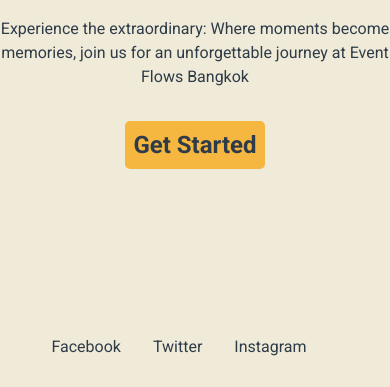
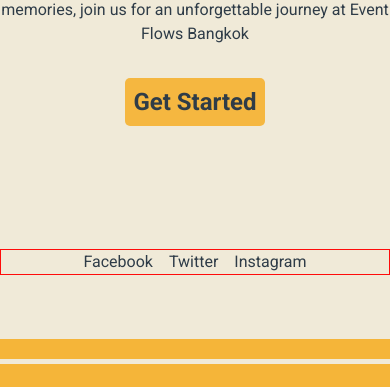
Before and after one commit to r-zepeda/event-flows-v2, a website built with Vite: page index.html in a window 390 px wide. Shown: the part 457-844 px from the top of the page. Built offline with nearby package versions, Linux system fonts and the light colour scheme.

Commit message:
Update main_hero.css

```diff
--- a/styles/main_hero.css
+++ b/styles/main_hero.css
@@ -85,7 +85,7 @@
         justify-content: center;
         align-items: center;
         padding-inline: 0;
-        height: calc(100vh - var(--header-height));
+        height: calc(90vh - var(--header-height));
     }
     .hero__inner {
         flex-direction: column;
@@ -108,11 +108,24 @@
     .hero__inner img {
         display: none;
     }
-    .hero__socials {
-        flex-direction: column;
-    }
+
     .hero__socials__divider {
         display: none;
+    }
+
+    .hero__socials {
+        border: 1px solid red;
+        display: flex;
+        justify-content: center;
+    }
+
+    .hero__socials ul {
+        display: flex;
+        gap: 1rem;
+    }
+
+    .hero__socials ul li {
+        margin-right: 0;
     }
 
     .events {
```
